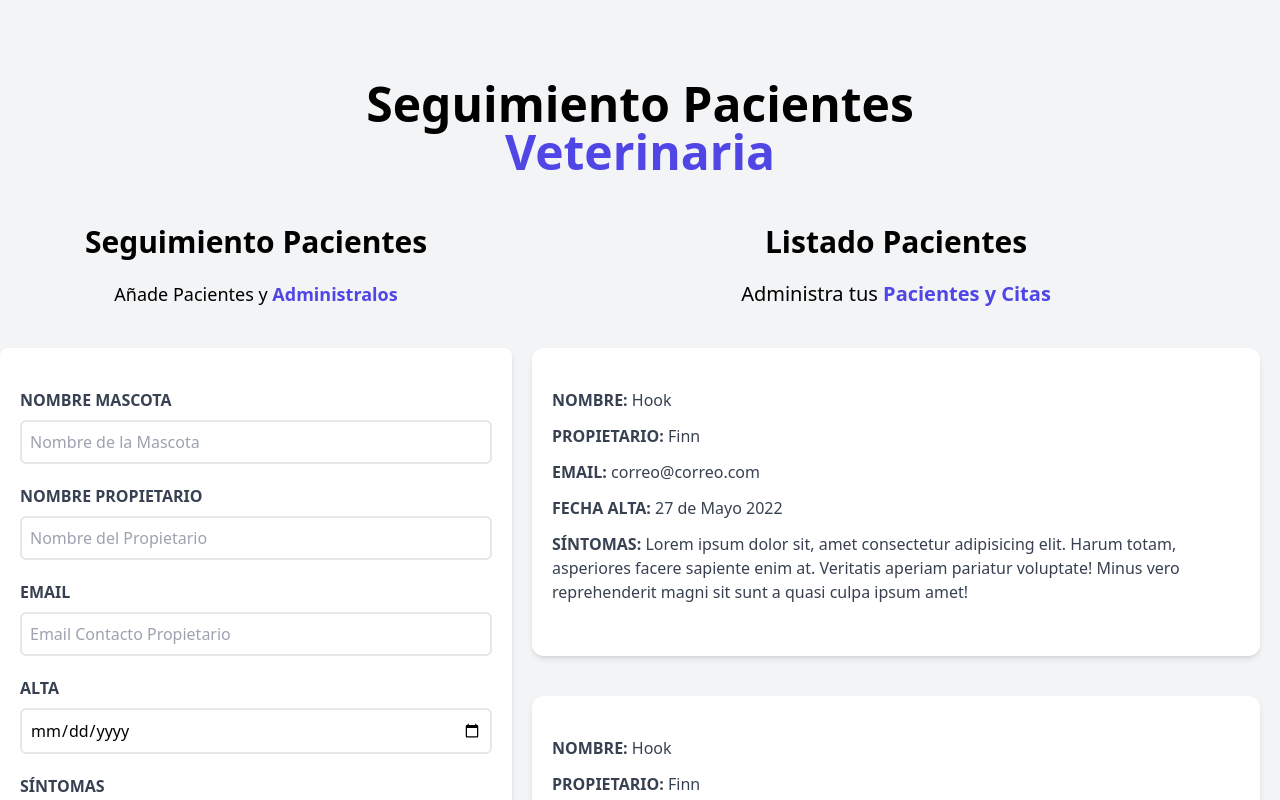
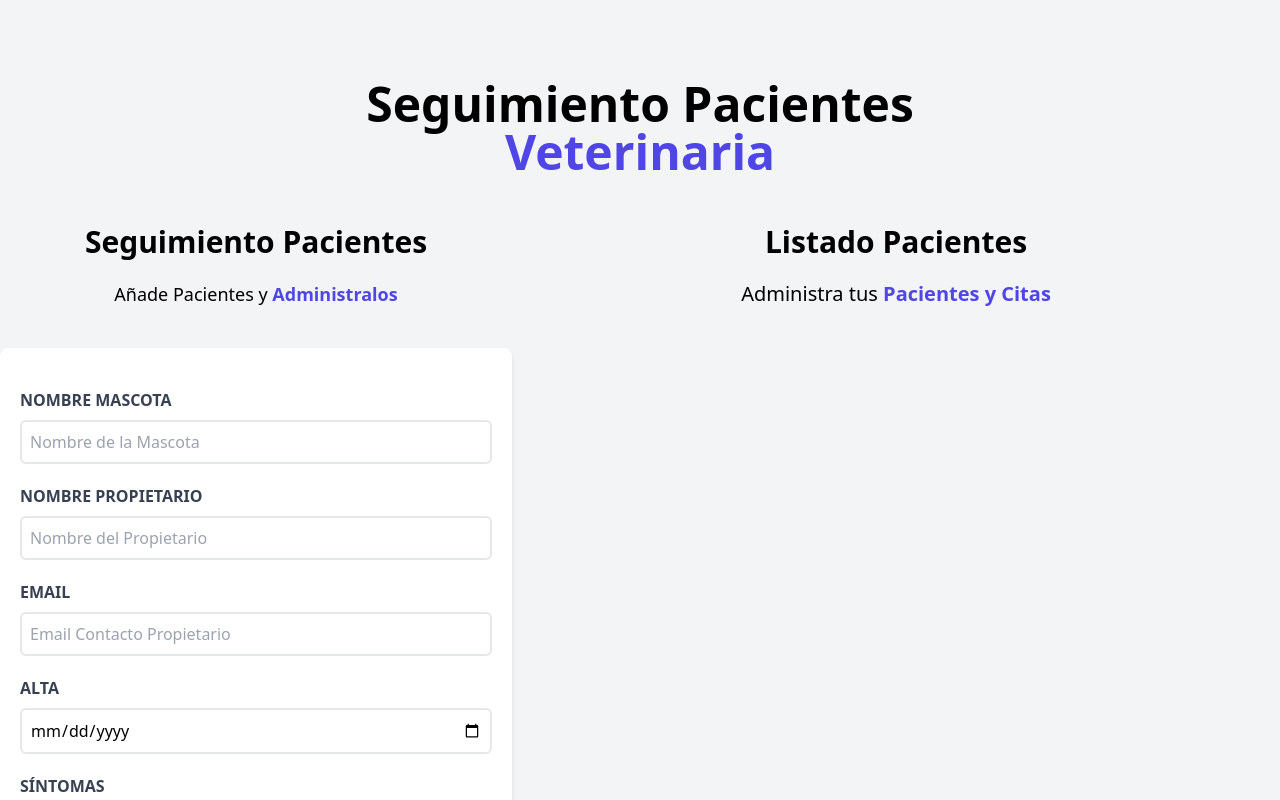
Before and after one commit to Diegoabustos/citas-react-ts, a React (Vite) app: page / in a window 1280 px wide. Shown: the top 800 px of the page. Built offline with nearby package versions, Linux system fonts and the light colour scheme.

Commit message:
iterating over the array

```diff
--- a/src/App.tsx
+++ b/src/App.tsx
@@ -20,7 +20,9 @@ function App() {
           pacientes={pacientes}
           setPacientes={setPacientes}
         />
-        <ListadoPacientes />
+        <ListadoPacientes
+          pacientes={pacientes}
+        />
 
       </div>
     </div>
--- a/src/components/ListadoPacientes.tsx
+++ b/src/components/ListadoPacientes.tsx
@@ -1,22 +1,25 @@
-import Paciente from './Paciente'
+import { Paciente } from "../types";
+import PacienteCita from "./Paciente";
 
-const ListadoPacientes = () => {
-  return (
-    <div className='md:w-1/2 lg:w-3/5 md:h-screen overflow-y-scroll' >
-        <h2 className='font-black text-3xl  text-center'>Listado Pacientes</h2>
-        <p className='text-xl mt-5 mb-10 text-center'>
-          Administra tus {''}
-          <span className='text-indigo-600 font-bold'>Pacientes y Citas</span>
-        </p>
-        <Paciente />
-        <Paciente />
-        <Paciente />
-        <Paciente />
-        <Paciente />
-        <Paciente />
-        <Paciente />
-    </div>
-  )
+interface Props {
+  pacientes: Array<Paciente>;
+  setPacientes?: React.Dispatch<React.SetStateAction<Paciente[]>>;
 }
 
-export default ListadoPacientes
+const ListadoPacientes = ({ pacientes }: Props): JSX.Element => {
+  return (
+    <div className="md:w-1/2 lg:w-3/5 md:h-screen overflow-y-scroll">
+      <h2 className="font-black text-3xl  text-center">Listado Pacientes</h2>
+      <p className="text-xl mt-5 mb-10 text-center">
+        Administra tus {""}
+        <span className="text-indigo-600 font-bold">Pacientes y Citas</span>
+      </p>
+
+      {pacientes.map((paciente) => (
+        <PacienteCita paciente={paciente} />
+      ))}
+    </div>
+  );
+};
+
+export default ListadoPacientes;
--- a/src/components/Paciente.tsx
+++ b/src/components/Paciente.tsx
@@ -1,4 +1,4 @@
-const Paciente = () => {
+const PacienteCita = ({paciente}: any) => {
   return (
     <div className="mx-5 my-10 bg-white shadow-md px-5 py-10 rounded-xl">
       <p className="font-bold mb-3 text-gray-700 uppercase">
@@ -30,4 +30,4 @@ const Paciente = () => {
   );
 };
 
-export default Paciente;
+export default PacienteCita;
```
